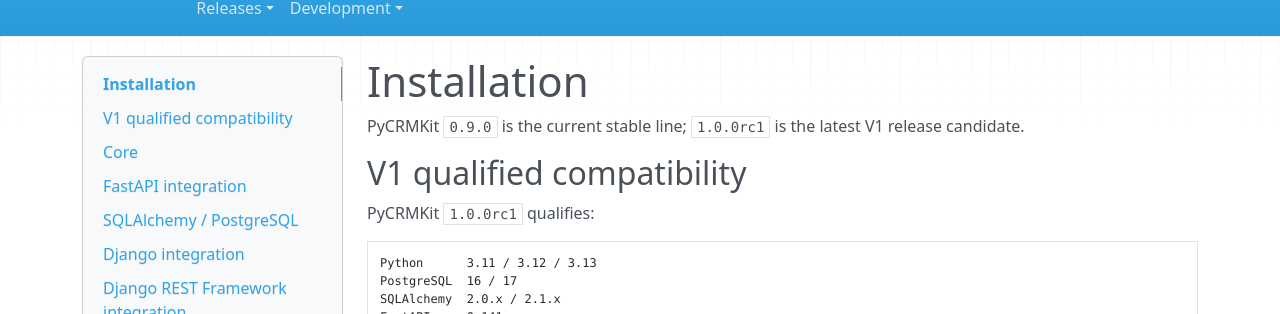
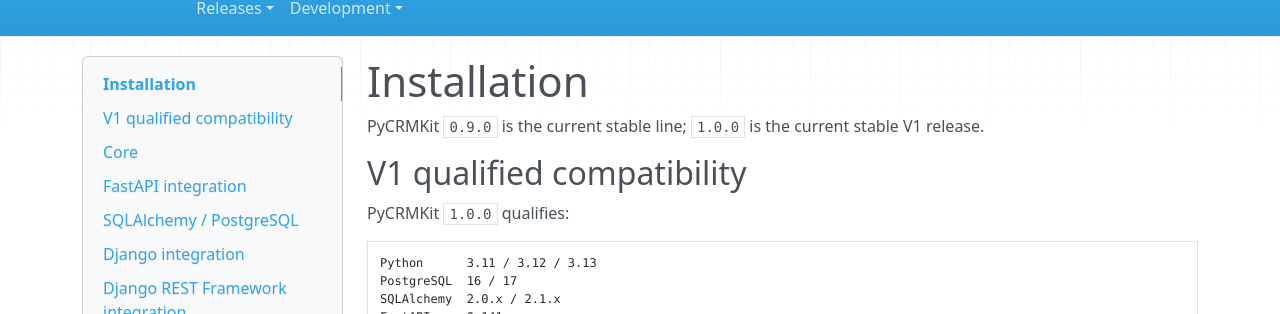
Before and after one commit to tawounfouet/pycrmkit, an MkDocs documentation site: the page built from docs/getting-started/installation.md, in a window 1280 px wide and 900 px high. Shown: the part 180-494 px from the top of the window. Built offline with MkDocs 1.6.1, drawn with Linux system fonts in a browser that asks for light colours; nearby versions of some CDN libraries.

Commit message:
docs: document 1.0.0 stable installation

````diff
--- a/docs/getting-started/installation.md
+++ b/docs/getting-started/installation.md
@@ -1,10 +1,10 @@
 # Installation
 
-PyCRMKit `0.9.0` is the current stable line; `1.0.0rc1` is the latest V1 release candidate.
+PyCRMKit `0.9.0` is the current stable line; `1.0.0` is the current stable V1 release.
 
 ## V1 qualified compatibility
 
-PyCRMKit `1.0.0rc1` qualifies:
+PyCRMKit `1.0.0` qualifies:
 
 ```text
 Python      3.11 / 3.12 / 3.13
````
